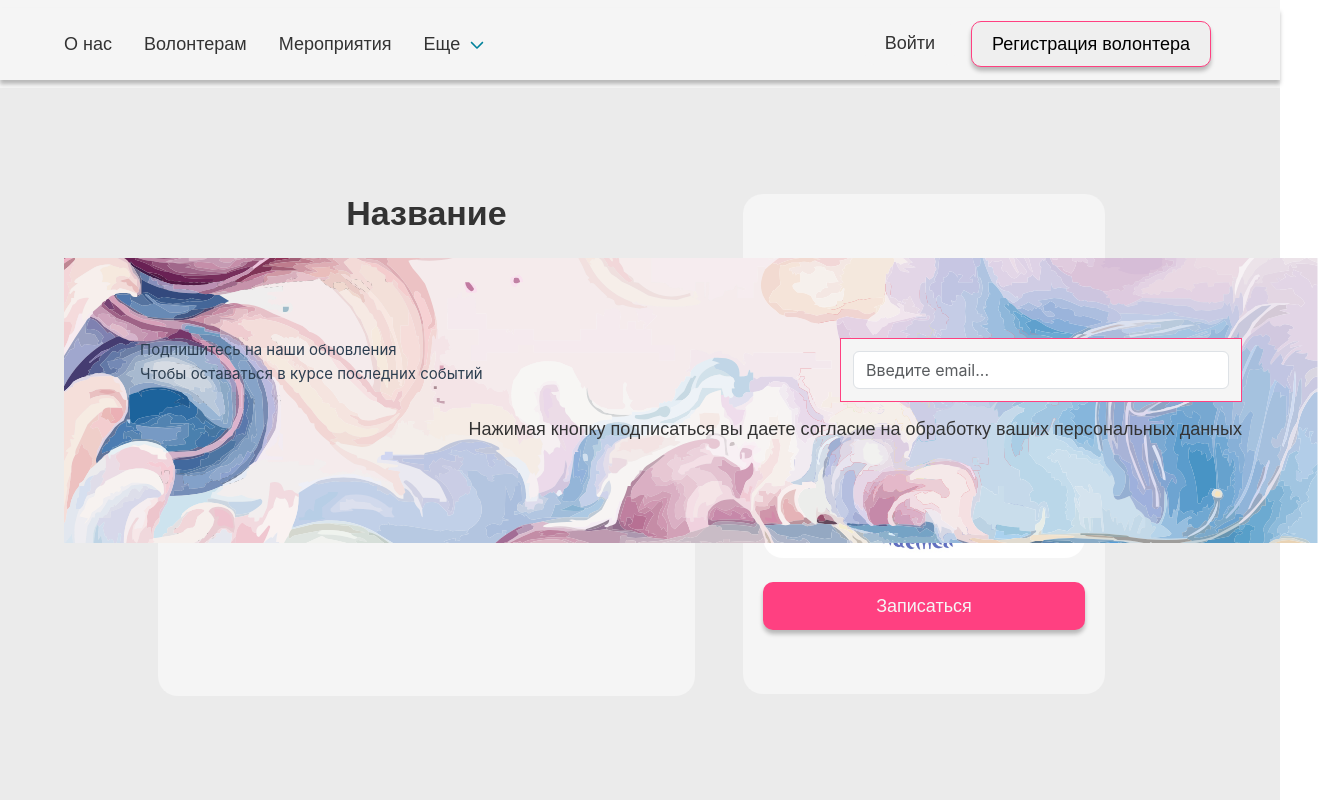
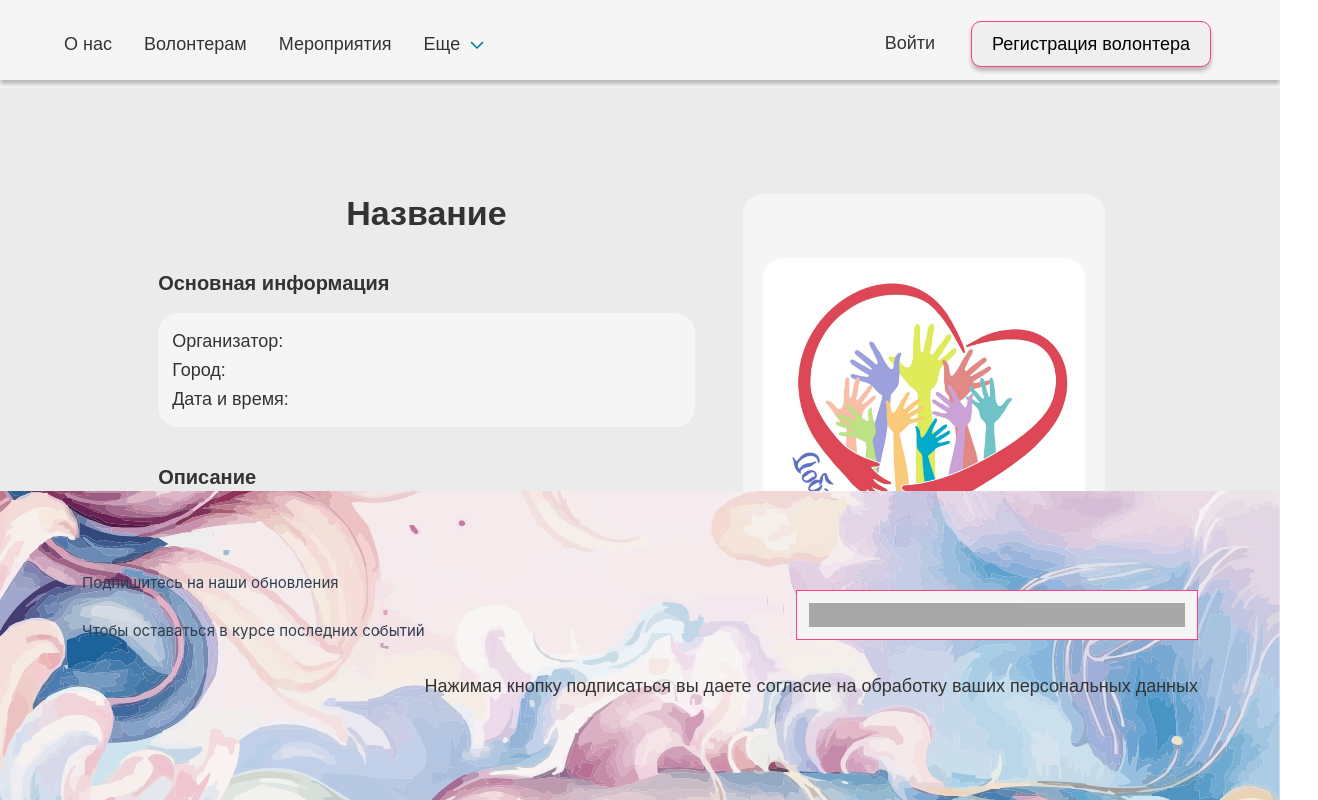
Before and after one commit to duckkk7/Volunteer-Frontend, a Vue app: page /event/id in a window 1280 px wide. Shown: the whole page, 1318 px wide, since content can reach past the window. Built offline with nearby package versions, Linux system fonts and the light colour scheme.

Commit message:
ругается на метод адд в $toast.add(), не знаю, как чинить ошибку

```diff
--- a/package.json
+++ b/package.json
@@ -17,6 +17,7 @@
     "bootstrap": "^5.3.3",
     "vue": "^3.4.21",
     "vue-router": "^4.3.3",
+    "vue-toast-notification": "^3.1.2",
     "vuex": "^4.0.2"
   },
   "devDependencies": {
--- a/src/common.ts
+++ b/src/common.ts
@@ -1 +1 @@
-export const ApiAddress = "http://107.173.25.219:81";
+export const ApiAddress = "http://127.0.0.1:5287";
--- a/src/components/Event-detail.vue
+++ b/src/components/Event-detail.vue
@@ -27,13 +27,11 @@
     <div class="row gx-5 w-100 h-100">
       <div class="col-md-7 d-flex justify-content-end">
         <div class="form">
-
           <div class="section-title">
             <div class="content">
               <div class="heading">Название</div>
             </div>
           </div>
-
           <div class="inputs">
             <div class="text-wrapper">Основная информация</div>
             <div class="input">
@@ -42,7 +40,6 @@
               <div class="div">Дата и время: </div>
             </div>
           </div>
-
           <div class="inputs-2">
             <div class="text-wrapper">Описание</div>
             <div class="div-wrapper">
@@ -58,7 +55,6 @@
         </div>
       </div>
     </div>
-  </div>
     <div class="footer">
       <div class="container">
         <div class="newsletter">
@@ -68,16 +64,13 @@
           </div>
           <div class="actions">
             <div class="type-default">
-            <input
-              class="form-control"
-              type="email"
-              placeholder="Введите email..."
-            >
+              <div class="placeholder">Введите email</div>
             </div>
           </div>
         </div>
         <div class="by-sub-wr">
           <p class="by-sub">Нажимая кнопку подписаться вы даете согласие на обработку ваших персональных данных</p>
+        </div>
       </div>
     </div>
   </div>
@@ -87,7 +80,7 @@
 .event-detail-page {
   align-items: center;
   background-color: #EBEBEB;
-  display: flex;
+  display: grid;
   gap: 34px;
   padding: 150px 64px;
   position: absolute;
@@ -396,14 +389,15 @@
   background-image: url("/footer-background.svg");
   background-position: 50% 50%;
   background-size: cover;
-  padding: 80px 64px;
+  padding: 80px 0;
   width: 100%;
   align-items: center;
   display: flex;
   flex-direction: column;
   gap: 80px;
-  position: sticky;
-
+  position: absolute;
+  left: 0;
+  bottom: 0;
 }
 
 .footer .container {
--- a/src/components/Register.vue
+++ b/src/components/Register.vue
@@ -1,15 +1,13 @@
 <script>
 import axios from "axios";
 import { ApiAddress } from "@/common.ts";
-import { useVuelidate } from '@vuelidate/core'
-import { required, email, minLength } from '@vuelidate/validators'
+//import { useToast } from 'primevue/usetoast';
 
 
 export default {
   name: "new-account",
   setup () {
     return {
-      v$: useVuelidate()
     }
   },
 
@@ -27,17 +25,8 @@ export default {
     }
   },
 
-  validations() {
-    return {
-      firstName: { required },
-      lastName: { required },
-      email: { required, email },
-      password : { required, minLength: minLength(7)},
-      birthDate: { required }
-      }
-    },
+  methods: {
 
-  methods: {
     async createAccount() {
       try {
         let birthDateUTC = new Date(this.model.birthDate).toISOString();
@@ -66,10 +55,6 @@ export default {
           this.$toast.add({severity: 'error', summary: 'Ошибка', detail: 'Ошибка сети, попробуйте еще раз', life: 3000});
         }
       }
-    },
-
-    checkForm() {
-      console.log('something about you')
     }
   }
 };
@@ -159,7 +144,7 @@ export default {
                 v-model="model.password"
               >
             </div>
-            <button @click="checkForm" class="end-reg-button-v" type="submit">Зарегистрироваться</button>
+            <button class="end-reg-button-v" type="submit">Зарегистрироваться</button>
           </form>
         </div>
       </div>
```
Also changed, not shown: 1 other file (tests, documents, lock files or other folders). Lines whose indentation alone changed are shown as unchanged.
